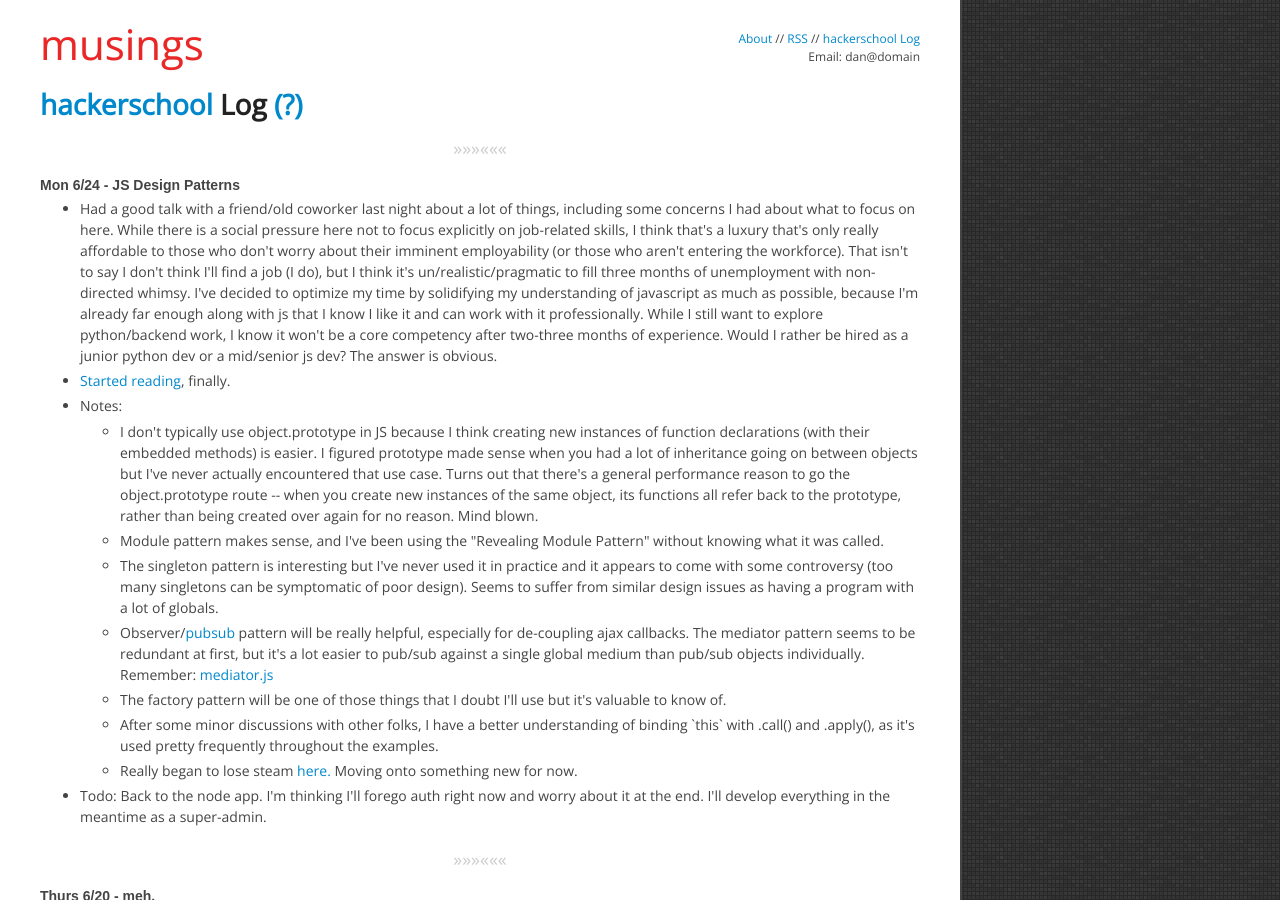
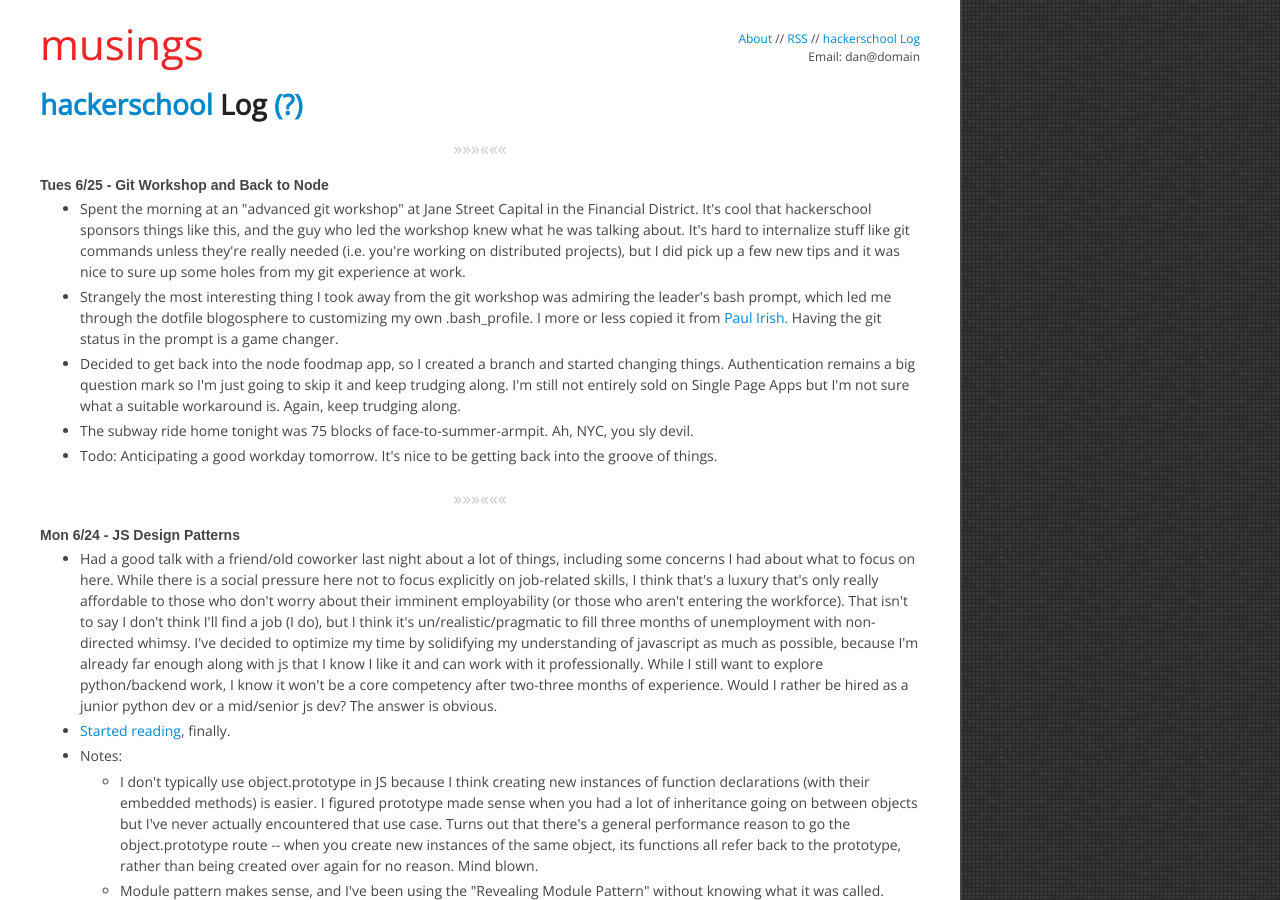
Before and after one commit to danielna/danielna.github.com, a Jekyll site: the page built from hackerschool.html, in a window 1280 px wide and 900 px high. Built offline with Jekyll 4.4.1, drawn with Linux system fonts in a browser that asks for light colours; nearby versions of some CDN libraries; library files that are not in the unit come from our copies; Markdown is read by kramdown in place of the engine named in the settings.

Commit message:
log 6/25

```diff
--- a/hackerschool.html
+++ b/hackerschool.html
@@ -9,6 +9,27 @@ permalink: /hackerschool/index.html
     <div id="help-content">
         In June 2013 I started my three months at <a href="/2013/05/19/cracker-barrel-and-hackerschool.html" title="Cracker Barrel and hackerschool">hackerschool</a>.  This is where I'll keep a log of what I'm working on/thinking/experiencing/etc.  I'm envisioning something kind of like twitter, but less ephemeral.  It'll be similarly stream-of-conscience.  When I write longer-form posts that pertain to HS I'll link to it both here and on the homepage.
     </div>
+
+    <div class="separator">&raquo;&raquo;&raquo;&laquo;&laquo;&laquo;</div>
+
+    <span class="date" id="2013-06-25">Tues 6/25 - Git Workshop and Back to Node</span>
+    <ul>
+        <li>
+            Spent the morning at an "advanced git workshop" at Jane Street Capital in the Financial District.  It's cool that hackerschool sponsors things like this, and the guy who led the workshop knew what he was talking about.  It's hard to internalize stuff like git commands unless they're really needed (i.e. you're working on distributed projects), but I did pick up a few new tips and it was nice to sure up some holes from my git experience at work.
+        </li>
+        <li>
+            Strangely the most interesting thing I took away from the git workshop was admiring the leader's bash prompt, which led me through the dotfile blogosphere to customizing my own .bash_profile.  I more or less copied it from <a href="https://github.com/paulirish/dotfiles" target="_blank">Paul Irish.</a>  Having the git status in the prompt is a game changer.
+        </li>
+        <li>
+            Decided to get back into the node foodmap app, so I created a branch and started changing things.  Authentication remains a big question mark so I'm just going to skip it and keep trudging along.  I'm still not entirely sold on Single Page Apps but I'm not sure what a suitable workaround is.  Again, keep trudging along.
+        </li>
+        <li>
+            The subway ride home tonight was 75 blocks of face-to-summer-armpit.  Ah, NYC, you sly devil.
+        </li>
+        <li>
+            Todo: Anticipating a good workday tomorrow.  It's nice to be getting back into the groove of things.
+        </li>
+    </ul>
 
     <div class="separator">&raquo;&raquo;&raquo;&laquo;&laquo;&laquo;</div>
 
```
